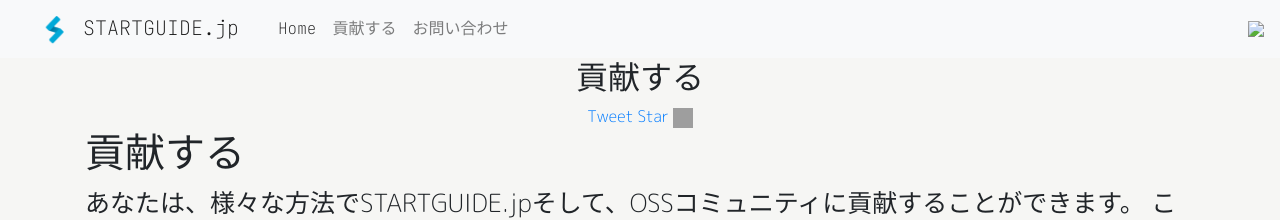
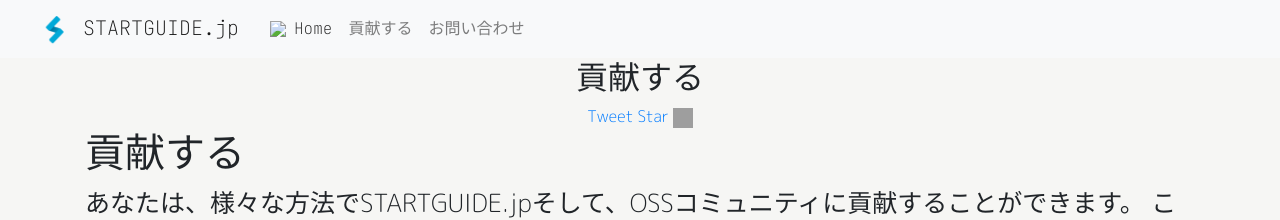
Before and after one commit to startguide/startguide.jp, a Jekyll site: the page built from joins.md, in a window 1280 px wide. Shown: the top 220 px of the page. Built offline with Jekyll 4.4.1, drawn with Linux system fonts in a browser that asks for light colours; nearby versions of some CDN libraries; our own code applies the rules of GitHub Pages for plain Markdown files; comment, search, counter and statistics services are not loaded; grey boxes are pictures that could not be loaded.

Commit message:
Update header.html

```diff
--- a/_includes/header.html
+++ b/_includes/header.html
@@ -15,6 +15,10 @@
     </div>
 
   </a>
+  <div class="">
+    <a href="https://www.buymeacoffee.com/ituyama"><img src="https://img.buymeacoffee.com/button-api/?text=寄付のお願い&emoji=💴&slug=ituyama&button_colour=5F7FFF&font_colour=ffffff&font_family=Arial&outline_colour=000000&coffee_colour=FFDD00"></a>
+
+  </div>
   <button class="navbar-toggler" type="button" data-toggle="collapse" data-target="#navbarNavAltMarkup" aria-controls="navbarNavAltMarkup" aria-expanded="false" aria-label="Toggle navigation">
     <span class="navbar-toggler-icon"></span>
   </button>
@@ -26,5 +30,5 @@
 
     </div>
   </div>
-  <a href="https://www.buymeacoffee.com/ituyama"><img src="https://img.buymeacoffee.com/button-api/?text=寄付のお願い&emoji=💴&slug=ituyama&button_colour=5F7FFF&font_colour=ffffff&font_family=Arial&outline_colour=000000&coffee_colour=FFDD00"></a>
+
 </nav>
```
